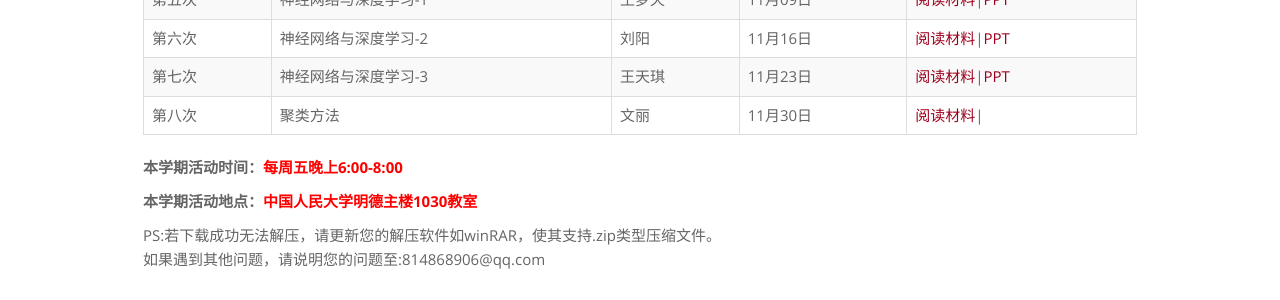
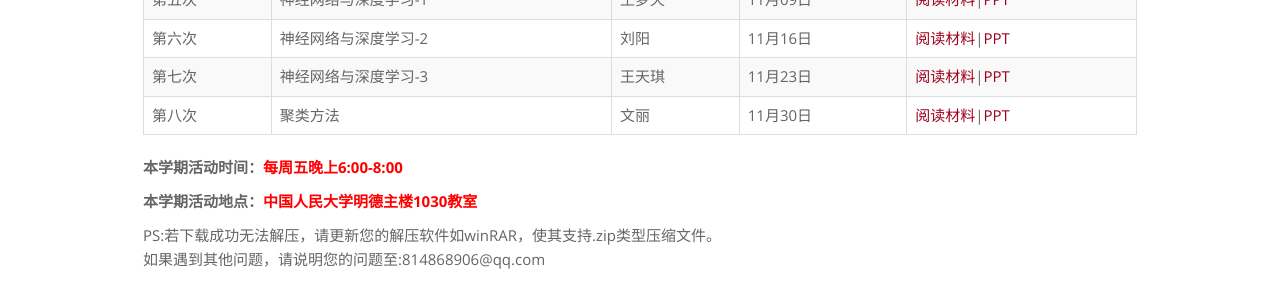
Before and after one commit to rucdmc/rucdmc.github.io, a Jekyll site: the page built from index.html, in a window 1280 px wide. Shown: the part 831-1131 px from the top of the page. Built offline with Jekyll 4.4.1, drawn with Linux system fonts in a browser that asks for light colours.

Commit message:
last PPT

```diff
--- a/index.html
+++ b/index.html
@@ -149,7 +149,7 @@
             <td>聚类方法</td>
             <td>文丽</td>
             <td>11月30日</td>
-            <td><a href="https://pan.baidu.com/s/1TFxHTVDEzJD6kH6DsgTGHQ">阅读材料</a>|</td>
+            <td><a href="https://pan.baidu.com/s/1TFxHTVDEzJD6kH6DsgTGHQ">阅读材料</a>|<a href="https://pan.baidu.com/s/1zjCP6zQto-xWVR12_GQgdA">PPT</a></td>
         </tr>
     </tbody>
 </table>
```
